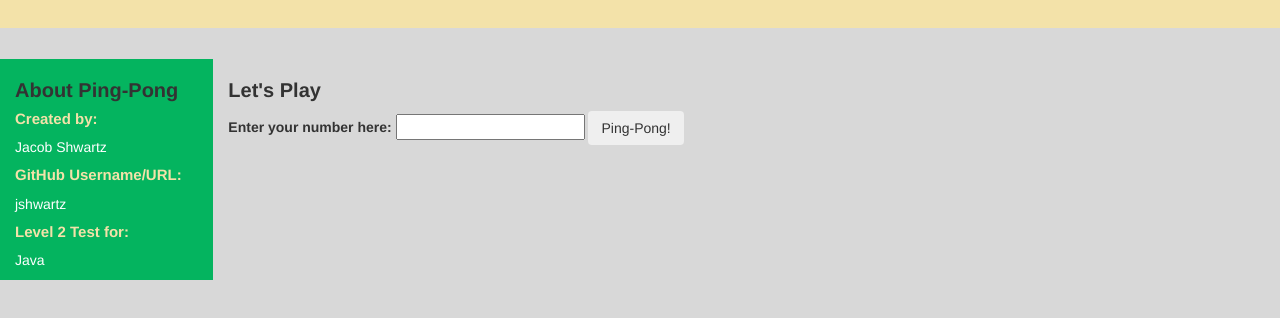
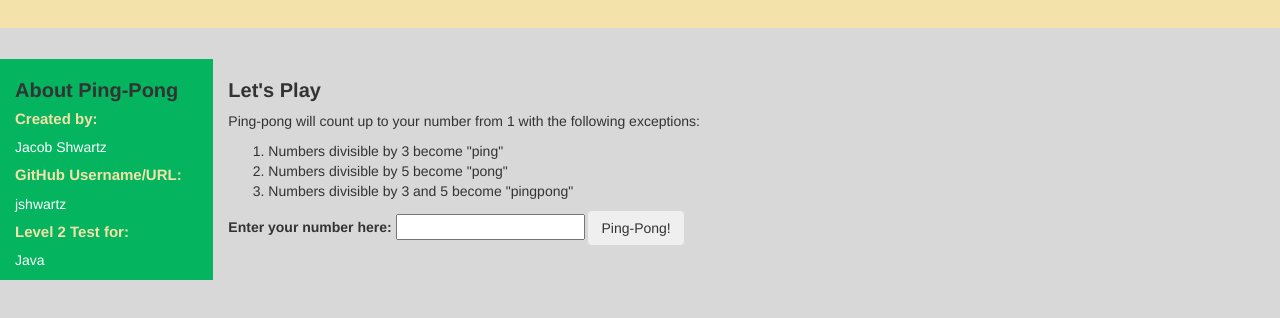
Before and after one commit to jshwartz/ping-pong-test, a plain HTML site: page index.html in a window 1280 px wide. Shown: the part 122-440 px from the top of the page. Drawn offline with Linux system fonts and the light colour scheme.

Commit message:
add paragraph explaining game.

```diff
--- a/index.html
+++ b/index.html
@@ -29,6 +29,12 @@
         </div>
         <div class="col-md-8">
           <h3>Let's Play</h3>
+          <p>Ping-pong will count up to your number from 1 with the following exceptions:</p>
+          <ol>
+            <li>Numbers divisible by 3 become "ping"</li>
+            <li>Numbers divisible by 5 become "pong"</li>
+            <li>Numbers divisible by 3 and 5 become "pingpong"</li>
+          </ol>
 
           <form id="numberInput" class="form-inline">
             <div class="form-group">
```
